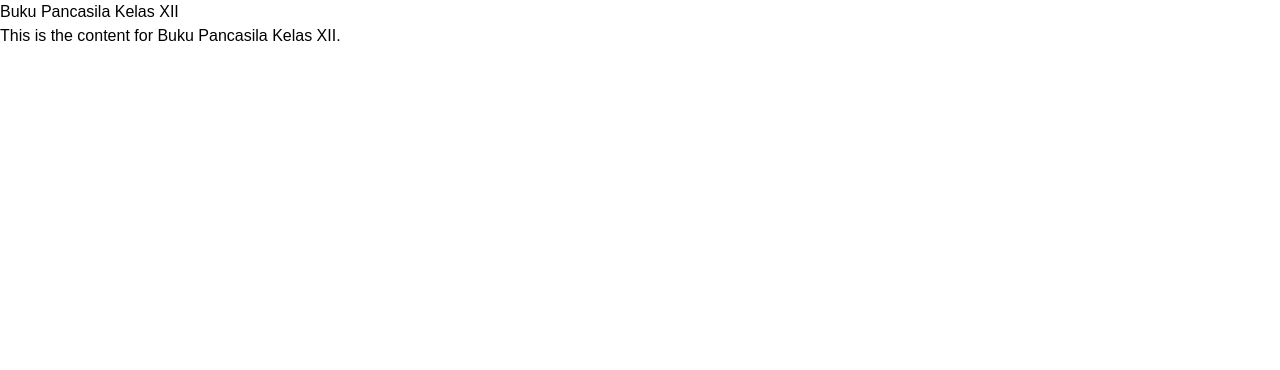
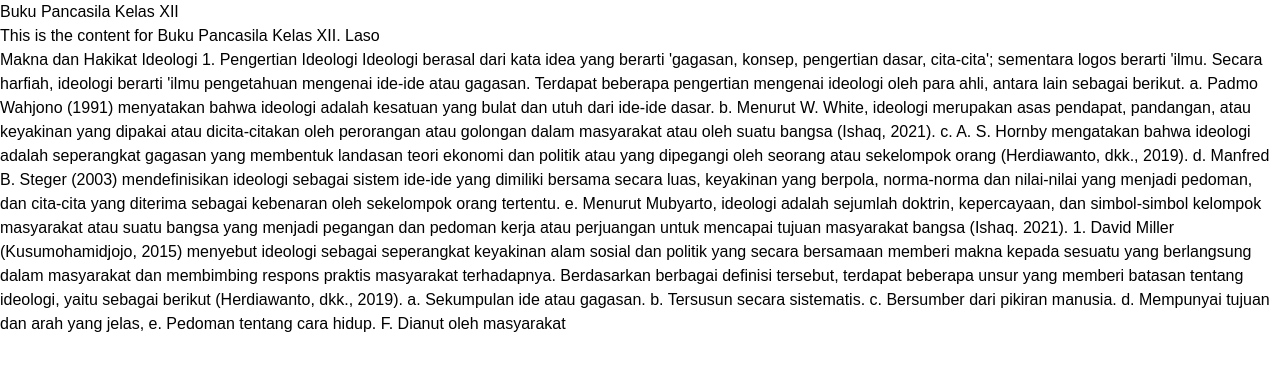
Before and after one commit to Macbook90120/Stelkbook, a Next.js app: page /Buku_XI/Pancasila_XI in a window 1280 px wide. Shown: the top 370 px of the page. Built offline with nearby package versions, Linux system fonts and the light colour scheme.

Commit message:
test saja

```diff
--- a/src/app/Buku_XI/Pancasila_XI/page.tsx
+++ b/src/app/Buku_XI/Pancasila_XI/page.tsx
@@ -5,8 +5,41 @@ function PancasilaXI() {
   return (
     <div>
       <h1>Buku Pancasila Kelas XII</h1>
-      <p>This is the content for Buku Pancasila Kelas XII.</p>
+      <p>This is the content for Buku Pancasila Kelas XII. Laso</p>
+Makna dan Hakikat Ideologi
+
+1. Pengertian Ideologi
+
+Ideologi berasal dari kata idea yang berarti 'gagasan, konsep, pengertian dasar, cita-cita'; sementara logos berarti 'ilmu. Secara harfiah, ideologi berarti 'ilmu pengetahuan mengenai ide-ide atau gagasan. Terdapat beberapa pengertian mengenai ideologi oleh para ahli, antara lain sebagai berikut.
+
+a. Padmo Wahjono (1991) menyatakan bahwa ideologi adalah kesatuan yang bulat dan utuh dari ide-ide dasar.
+
+b. Menurut W. White, ideologi merupakan asas pendapat, pandangan, atau keyakinan yang dipakai atau dicita-citakan oleh perorangan atau golongan dalam masyarakat atau oleh suatu bangsa (Ishaq, 2021).
+
+c. A. S. Hornby mengatakan bahwa ideologi adalah seperangkat gagasan yang membentuk landasan teori ekonomi dan politik atau yang dipegangi oleh seorang atau sekelompok orang (Herdiawanto, dkk., 2019).
+
+d. Manfred B. Steger (2003) mendefinisikan ideologi sebagai sistem ide-ide yang dimiliki bersama secara luas, keyakinan yang berpola, norma-norma dan nilai-nilai yang menjadi pedoman, dan cita-cita yang diterima sebagai kebenaran oleh sekelompok orang tertentu.
+
+e. Menurut Mubyarto, ideologi adalah sejumlah doktrin, kepercayaan, dan simbol-simbol kelompok masyarakat atau suatu bangsa yang menjadi pegangan dan pedoman kerja atau perjuangan untuk mencapai tujuan masyarakat bangsa (Ishaq. 2021).
+
+1. David Miller (Kusumohamidjojo, 2015) menyebut ideologi sebagai seperangkat keyakinan alam sosial dan politik yang secara bersamaan memberi makna kepada sesuatu yang berlangsung dalam masyarakat dan membimbing respons praktis masyarakat terhadapnya.
+
+Berdasarkan berbagai definisi tersebut, terdapat beberapa unsur yang memberi batasan tentang ideologi, yaitu sebagai berikut (Herdiawanto, dkk., 2019).
+
+a. Sekumpulan ide atau gagasan.
+
+b. Tersusun secara sistematis.
+
+c. Bersumber dari pikiran manusia.
+
+d. Mempunyai tujuan dan arah yang jelas,
+
+e. Pedoman tentang cara hidup.
+
+F. Dianut oleh masyarakat
     </div>
+
+
   )
 }
 
```
Also changed, not shown: package.json (+7 -7 lines), 2 other files (tests, documents, lock files or other folders).
